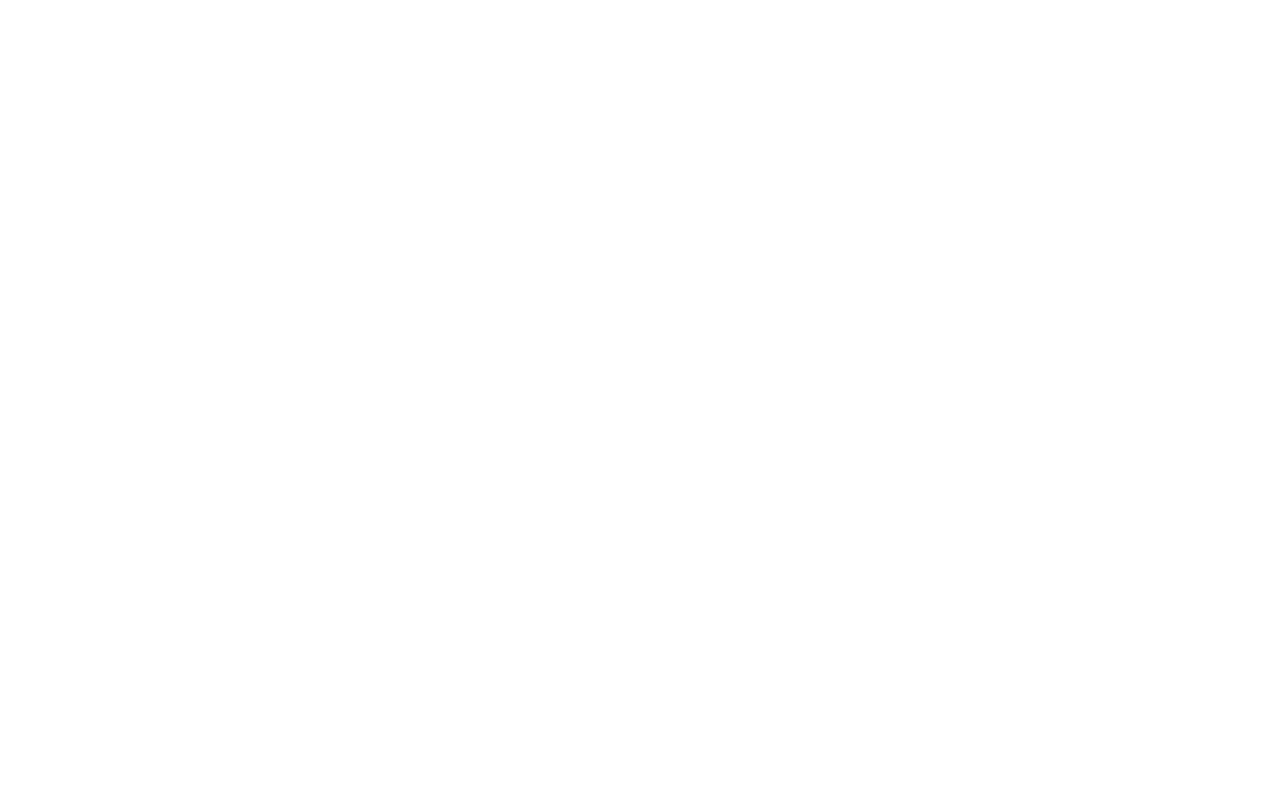
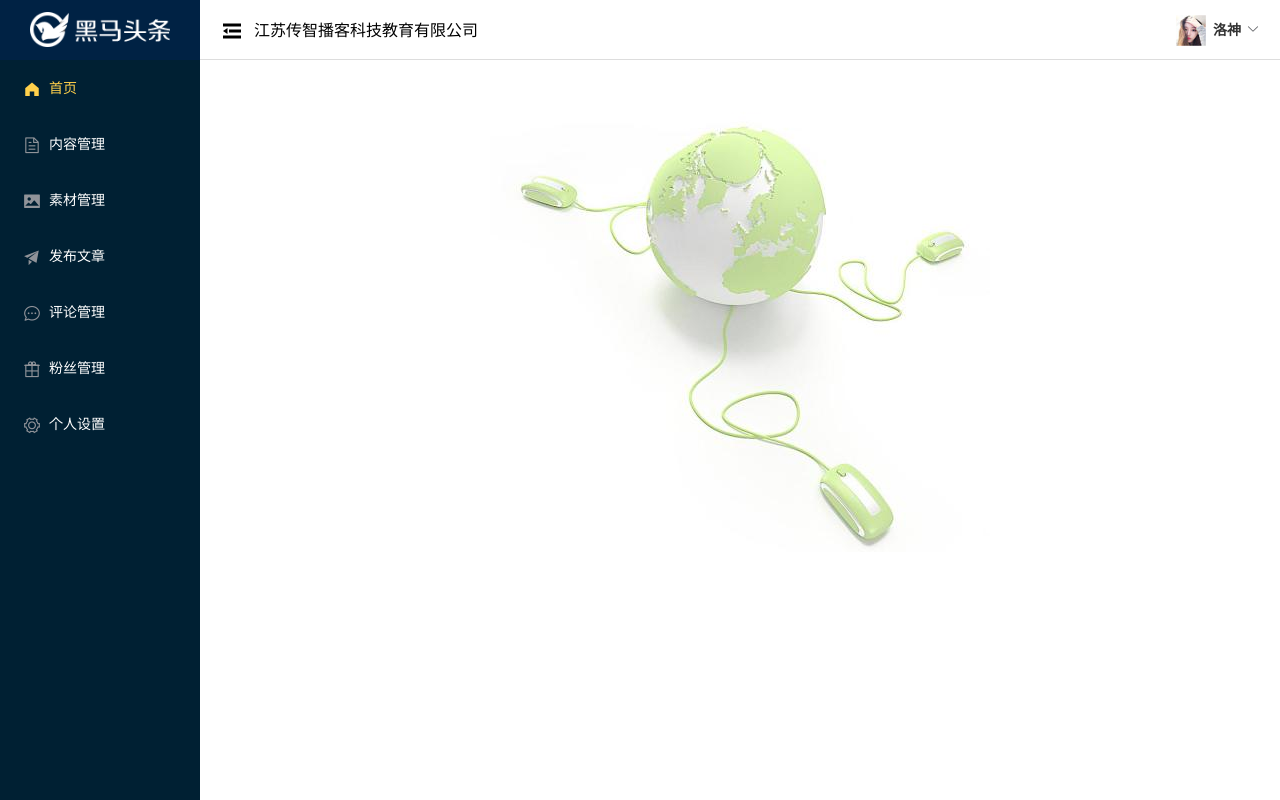
Before and after one commit to tianKongCJ/hm-toutiao-01, a Vue app: page / in a window 1280 px wide. Built offline with nearby package versions, Linux system fonts and the light colour scheme.

Commit message:
完成首页和404页面

```diff
--- /dev/null
+++ b/src/views/404/index.vue
@@ -0,0 +1,20 @@
+<template>
+    <div class="container">
+    </div>
+</template>
+
+<script>
+export default {
+}
+</script>
+
+<style scoped lang="less">
+    .container{
+        width: 100%;
+        height: 100%;
+        position: absolute;
+        top: 0;
+        left: 0;
+        background: url('../../assets/images/404.png') no-repeat center / cover
+    }
+</style>
--- /dev/null
+++ b/src/views/home/index.vue
@@ -0,0 +1,133 @@
+<template>
+    <el-container class="home-container">
+        <el-aside :width="isCollapse?'64px':'200px'">
+            <!-- logo -->
+            <div class="logo" :class="{miniLogo:isCollapse}"></div>
+            <!-- 导航菜单 -->
+            <el-menu
+                default-active="1"
+                class="el-menu-vertical-demo"
+                background-color="#002033"
+                text-color="#fff"
+                active-text-color="#ffd04b"
+                :collapse="isCollapse"
+                :collapse-transition="false">
+                <!-- el-submenu 拥有子菜单的菜单项 el-menu-item 是没有子菜单的选项-->
+                <el-menu-item index="1">
+                    <i class="el-icon-s-home"></i>
+                    <span slot="title">首页</span>
+                </el-menu-item>
+                <el-menu-item index="2">
+                    <i class="el-icon-document"></i>
+                    <span slot="title">内容管理</span>
+                </el-menu-item>
+                <el-menu-item index="3">
+                    <i class="el-icon-picture"></i>
+                    <span slot="title">素材管理</span>
+                </el-menu-item>
+                <el-menu-item index="4">
+                    <i class="el-icon-s-promotion"></i>
+                    <span slot="title">发布文章</span>
+                </el-menu-item>
+                <el-menu-item index="5">
+                    <i class="el-icon-chat-dot-round"></i>
+                    <span slot="title">评论管理</span>
+                </el-menu-item>
+                <el-menu-item index="6">
+                    <i class="el-icon-present"></i>
+                    <span slot="title">粉丝管理</span>
+                </el-menu-item>
+                <el-menu-item index="7">
+                    <i class="el-icon-setting"></i>
+                    <span slot="title">个人设置</span>
+                </el-menu-item>
+            </el-menu>
+        </el-aside>
+        <el-container>
+        <el-header>
+            <span @click="toggleMenu()" :class="isCollapse?'icon el-icon-s-unfold':'icon el-icon-s-fold'"></span>
+            <span class="text">江苏传智播客科技教育有限公司</span>
+            <el-dropdown>
+                <span class="el-dropdown-link">
+                <!-- 用户名和头像 -->
+                <img class="avatar" src="../../assets/images/avatar.jpg" alt="">
+                <span class="username">&nbsp;&nbsp;洛神</span>
+                <i class="el-icon-arrow-down el-icon--right"></i>
+                </span>
+                <el-dropdown-menu slot="dropdown">
+                    <el-dropdown-item icon="el-icon-setting">个人设置</el-dropdown-item>
+                    <el-dropdown-item icon="el-icon-unlock">退出登录</el-dropdown-item>
+                </el-dropdown-menu>
+            </el-dropdown>
+        </el-header>
+        <el-main>
+            <!-- 欢迎子路由 -->
+            <router-view></router-view>
+        </el-main>
+        </el-container>
+    </el-container>
+</template>
+
+<script>
+export default {
+  data () {
+    return {
+      isCollapse: false
+    }
+  },
+  methods: {
+    toggleMenu () {
+      // 切换侧边栏的展开与收起
+      this.isCollapse = !this.isCollapse
+    }
+  }
+}
+</script>
+
+<style scoped lang="less">
+    .home-container{
+        width: 100%;
+        height: 100%;
+        position: absolute;
+        top: 0;
+        left: 0;
+        .el-aside{
+            background-color:#002033;
+            .logo{
+                width: 100%;
+                height: 60px;
+                background: #002244 url('../../assets/images/logo_admin.png') no-repeat center / 140px auto
+                 }
+            .miniLogo{
+                background-image: url('../../assets/images/logo_admin_01.png');
+                background-size: 36px auto;
+            }
+            .el-menu{
+                border-right:none;
+                }
+            }
+            .el-header{
+                border-bottom:1px solid #ddd;
+                line-height: 60px;
+                .icon{
+                    margin-right: 10px;
+                    font-size: 24px;
+                    vertical-align: middle;
+                    }
+                .text{
+                    vertical-align: middle;
+                    }
+                .el-dropdown{
+                    float: right;
+                    .avatar{
+                        width: 30px;
+                        vertical-align: middle;
+                        }
+                    .username{
+                        vertical-align: middle;
+                        font-weight: 700;color: #333;
+                        }
+                    }
+                }
+            }
+</style>
--- a/src/views/login/index.vue
+++ b/src/views/login/index.vue
@@ -17,7 +17,7 @@
                     <el-checkbox :value="true">我已阅读并同意用户协议和隐私条款</el-checkbox>
                 </el-form-item>
                 <el-form-item>
-                    <el-button type="primary" @click="login()" style="width:100%">登 录</el-button>
+                    <el-button type="primary" @click="login()"  style="width:100%">登 录</el-button>
                 </el-form-item>
             </el-form>
         </el-card>
--- /dev/null
+++ b/src/views/welcome/index.vue
@@ -0,0 +1,13 @@
+<template>
+    <div class="container" style="text-align:center">
+        <img src="../../assets/images/welcome.jpg" alt="">
+    </div>
+</template>
+
+<script>
+export default {
+}
+</script>
+
+<style scoped lang="less">
+</style>
```
Also changed, not shown: src/router/index.js (+16 -1 lines).
